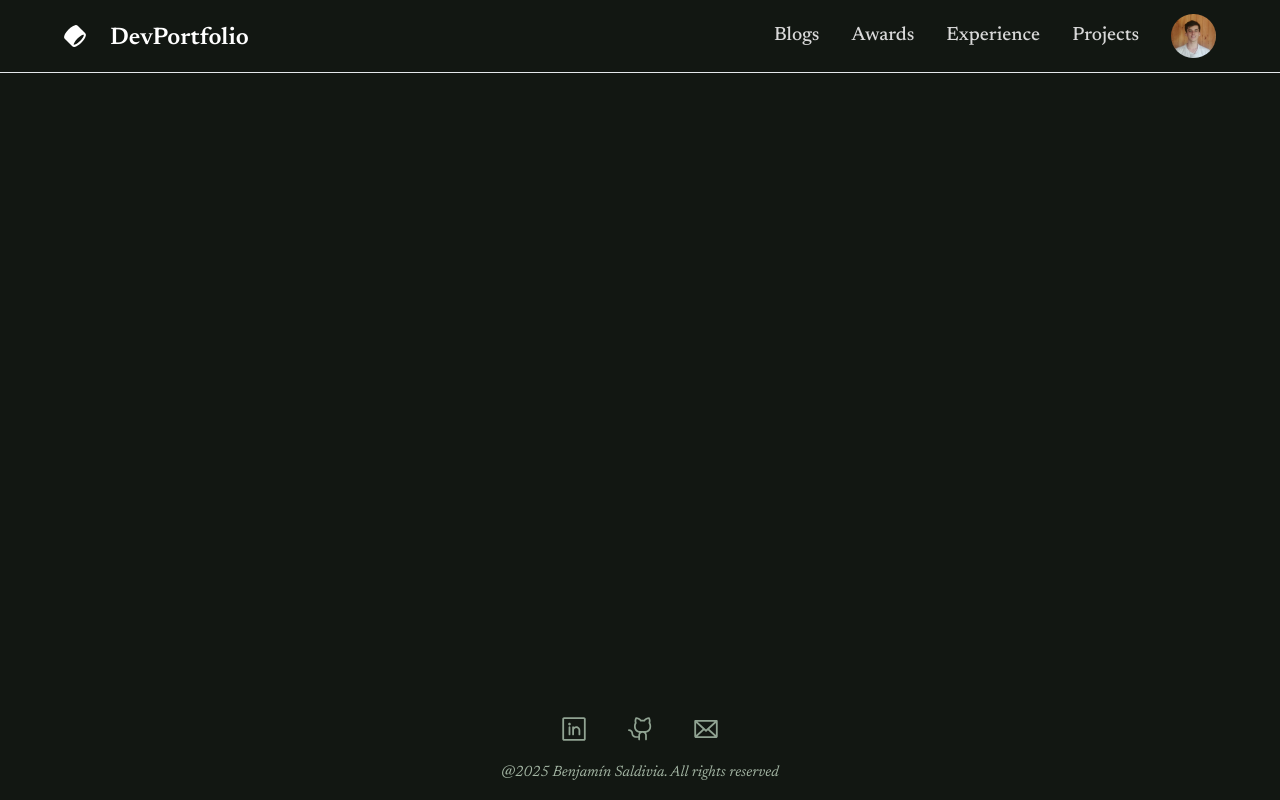
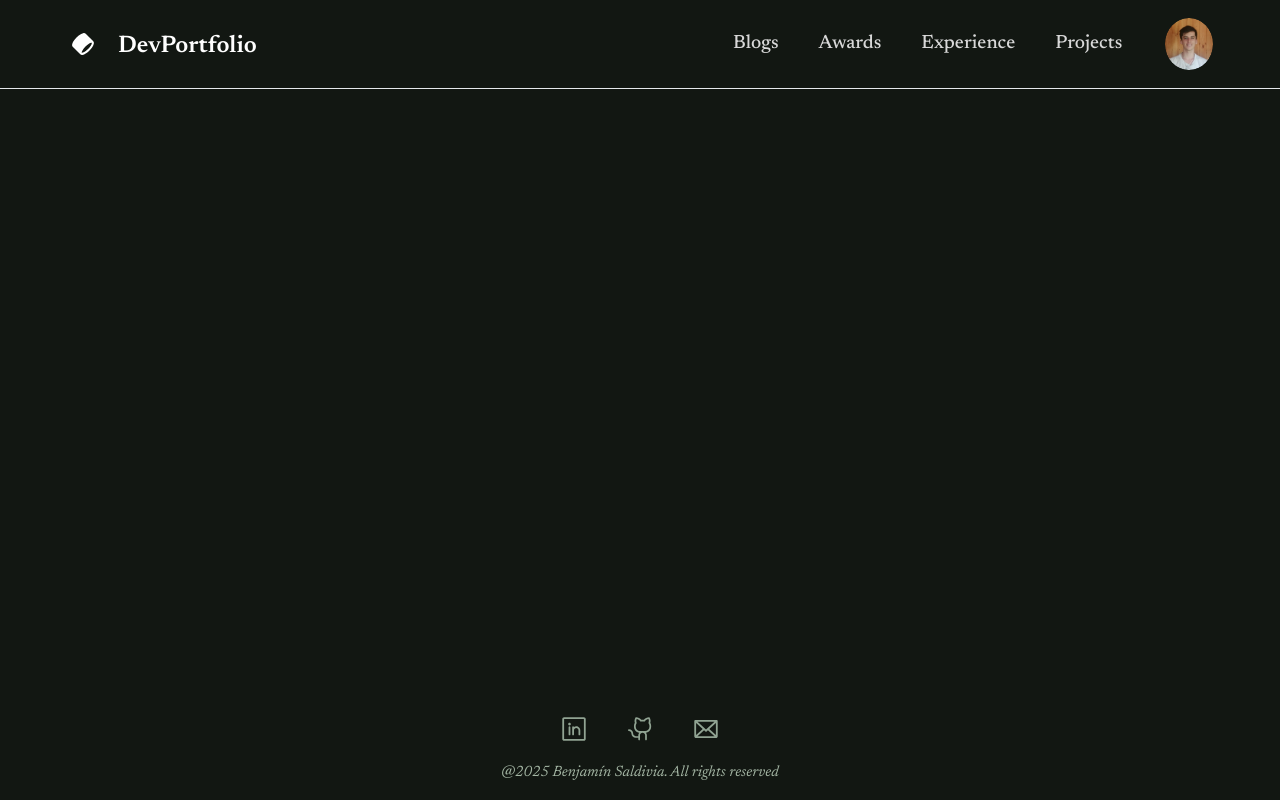
Before and after one commit to Complinator/Portfolio, a React (Vite) app: page /project in a window 1280 px wide. Built offline with nearby package versions, Linux system fonts and the light colour scheme.

Commit message:
Finished Navbar
Added every navbar items (including image widget) animations

```diff
--- a/src/components/layout/Navbar.css
+++ b/src/components/layout/Navbar.css
@@ -6,6 +6,7 @@
     flex-direction: row;
     padding: 0 4rem;
     gap: 2rem;
+    transition: all 0.3s cubic-bezier(0.25, 0.46, 0.45, 0.94);
 }
 
 .navbar-content {
@@ -15,6 +16,7 @@
     flex-direction: row;
     justify-content: space-between;
     vertical-align: middle;
+    transition: all 0.3s cubic-bezier(0.25, 0.46, 0.45, 0.94);
 }
 
 .navbar-logo {
@@ -22,6 +24,40 @@
     align-items: center;
     flex-direction: row;
     gap: 1.5rem;
+    text-decoration: none;
+    transition: all 0.3s cubic-bezier(0.25, 0.46, 0.45, 0.94);
+    border-radius: 8px;
+    padding: 0.5rem;
+    position: relative;
+    overflow: hidden;
+}
+
+.navbar-logo:hover {
+    transform: translateY(-2px);
+    background: rgba(255, 255, 255, 0.05);
+}
+
+.navbar-logo::before {
+    content: '';
+    position: absolute;
+    top: 0;
+    left: -100%;
+    width: 100%;
+    height: 100%;
+    background: linear-gradient(90deg, transparent, rgba(255, 255, 255, 0.1), transparent);
+    transition: left 0.5s cubic-bezier(0.25, 0.46, 0.45, 0.94);
+}
+
+.navbar-logo:hover::before {
+    left: 100%;
+}
+
+.navbar-logo img {
+    transition: all 0.3s cubic-bezier(0.25, 0.46, 0.45, 0.94);
+}
+
+.navbar-logo:hover img {
+    transform: rotate(5deg) scale(1.05);
 }
 
 .navbar-title {
@@ -29,12 +65,18 @@
     font-weight: 600;
     color: #fff;
     padding-top: 4px;
+    transition: all 0.3s cubic-bezier(0.25, 0.46, 0.45, 0.94);
+}
+
+.navbar-logo:hover .navbar-title {
+    color: #f0f0f0;
+    transform: translateX(2px);
 }
 
 .navbar-links {
     display: flex;
     flex-direction: row;
-    gap: 2rem;
+    gap: 1.5rem;
     align-items: center;
 }
 
@@ -42,13 +84,96 @@
     color: #d8d8d8;
     font-size: 1.2rem;
     height: fit-content;
+    text-decoration: none;
+    position: relative;
+    padding: 0.5rem 0.5rem;
+    border-radius: 6px;
+    transition: all 0.3s cubic-bezier(0.25, 0.46, 0.45, 0.94);
+    overflow: hidden;
+}
+
+.navbar-links a::before {
+    content: '';
+    position: absolute;
+    bottom: 0;
+    left: 50%;
+    width: 0;
+    height: 2px;
+    background: linear-gradient(90deg, #A3B5A3, #fff);
+    transition: all 0.3s cubic-bezier(0.25, 0.46, 0.45, 0.94);
+    transform: translateX(-50%);
+}
+
+.navbar-links a:hover::before {
+    width: 80%;
+}
+
+.navbar-links a::after {
+    content: '';
+    position: absolute;
+    top: 0;
+    left: -100%;
+    width: 100%;
+    height: 100%;
+    background: linear-gradient(90deg, transparent, rgba(255, 255, 255, 0.1), transparent);
+    transition: left 0.5s cubic-bezier(0.25, 0.46, 0.45, 0.94);
+}
+
+.navbar-links a:hover::after {
+    left: 100%;
+}
+
+.navbar-links a:hover {
+    color: #fff;
+    background: rgba(255, 255, 255, 0.05);
+    transform: translateY(-2px);
+}
+
+.navbar-links a:active {
+    transform: translateY(0);
+    transition: transform 0.1s ease;
 }
 
 .navbar-image {
-    height: 3rem;
+    height: 3.2rem;
     margin: auto 0;
     display: flex;
     align-items: center;
     justify-content: center;
-    overflow: hidden
+    overflow: hidden;
+    text-decoration: none;
+    border-radius: 50%;
+    padding: 0.2rem;
 }
+
+.navbar-links a:nth-child(1) {
+    animation-delay: 0.1s;
+}
+
+.navbar-links a:nth-child(2) {
+    animation-delay: 0.2s;
+}
+
+.navbar-links a:nth-child(3) {
+    animation-delay: 0.3s;
+}
+
+.navbar-links a:nth-child(4) {
+    animation-delay: 0.4s;
+}
+
+/* Smooth focus states for accessibility */
+.navbar-logo:focus,
+.navbar-links a:focus {
+    outline: 2px solid #A3B5A3;
+    outline-offset: 2px;
+    transition: outline 0.2s ease;
+}
+
+/* Responsive hover effects */
+@media (hover: hover) {
+    .navbar-logo:hover,
+    .navbar-links a:hover {
+        transition: all 0.3s cubic-bezier(0.25, 0.46, 0.45, 0.94);
+    }
+}
--- a/src/components/widgets/Image.css
+++ b/src/components/widgets/Image.css
@@ -3,13 +3,54 @@
     align-items: center;
     justify-content: center;
     height: 100%;
+    width: 100%;
+}
+
+.image-container {
+    position: relative;
+    border-radius: 50%;
+    overflow: hidden;
+    cursor: pointer;
+    transition: transform 0.3s ease;
+    height: 100%;
+    width: auto;
+    aspect-ratio: 1;
+}
+
+.image-container:hover {
+    transform: scale(1.05);
 }
 
 .image-widget-circle {
     border-radius: 50%;
-    object-fit: contain;
-    max-height: 100%;
-    max-width: 100%;
-    height: auto;
-    width: auto;
+    object-fit: cover;
+    height: 100%;
+    width: 100%;
+    display: block;
 }
+
+.shine-overlay {
+    position: absolute;
+    top: 0;
+    left: 0;
+    width: 100%;
+    height: 100%;
+    background: linear-gradient(
+        to top,
+        transparent 0%,
+        rgba(255, 255, 255, 0.1) 30%,
+        rgba(255, 255, 255, 0.4) 50%,
+        rgba(255, 255, 255, 0.1) 70%,
+        transparent 100%
+    );
+    border-radius: 50%;
+    opacity: 0;
+    transform: translateY(100%);
+    transition: all 0.6s cubic-bezier(0.25, 0.46, 0.45, 0.94);
+    pointer-events: none;
+}
+
+.image-container:hover .shine-overlay {
+    opacity: 1;
+    transform: translateY(-100%);
+}
--- a/src/components/widgets/Image.jsx
+++ b/src/components/widgets/Image.jsx
@@ -3,11 +3,14 @@ import "./Image.css";
 function ImageWidget() {
     return (
         <div className="image-widget">
-            <img
-                src="./src/assets/Content/ProfilePicture.jpeg"
-                alt="Profile"
-                className="image-widget-circle"
-            />
+            <div className="image-container">
+                <img
+                    src="./src/assets/Content/ProfilePicture.jpeg"
+                    alt="Profile"
+                    className="image-widget-circle"
+                />
+                <div className="shine-overlay"></div>
+            </div>
         </div>
     );
 }
--- a/src/components/widgets/Logo.jsx
+++ b/src/components/widgets/Logo.jsx
@@ -7,10 +7,9 @@ function Logo({ svgPath, text, altText = "Icon", link }) {
 
     useEffect(() => {
         if (textRef.current) {
-            // Measure the actual text width more accurately
             const canvas = document.createElement('canvas');
             const context = canvas.getContext('2d');
-            context.font = '14px system-ui, -apple-system, sans-serif'; // Match your text font
+            context.font = '14px system-ui, -apple-system, sans-serif';
             const measuredWidth = context.measureText(text).width;
             setTextWidth(measuredWidth);
         }
@@ -27,7 +26,7 @@ function Logo({ svgPath, text, altText = "Icon", link }) {
             className="icon-with-text"
             onClick={handleClick}
             style={{
-                '--expanded-width': `${50 + textWidth + 20}px` // Icon width + text width + minimal padding
+                '--expanded-width': `${50 + textWidth + 20}px`
             }}
         >
             <div className="icon-container">
```
